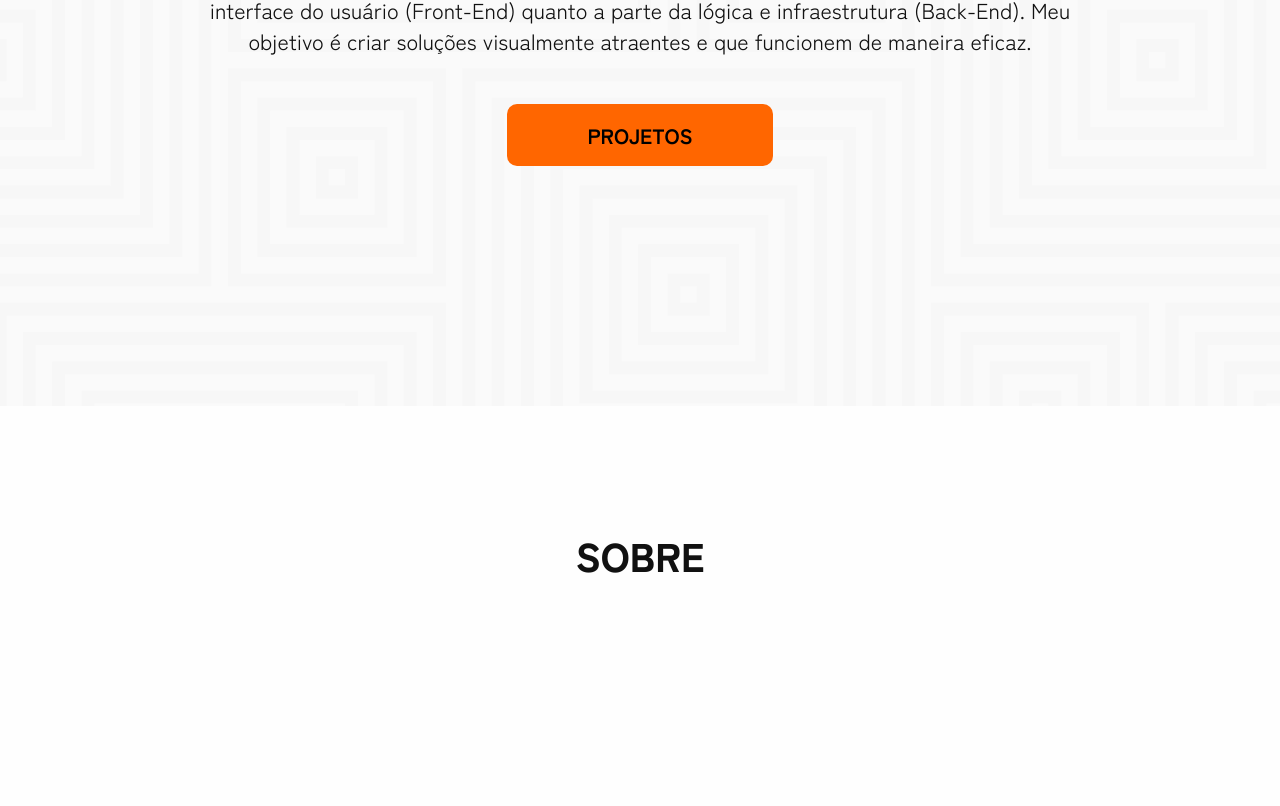
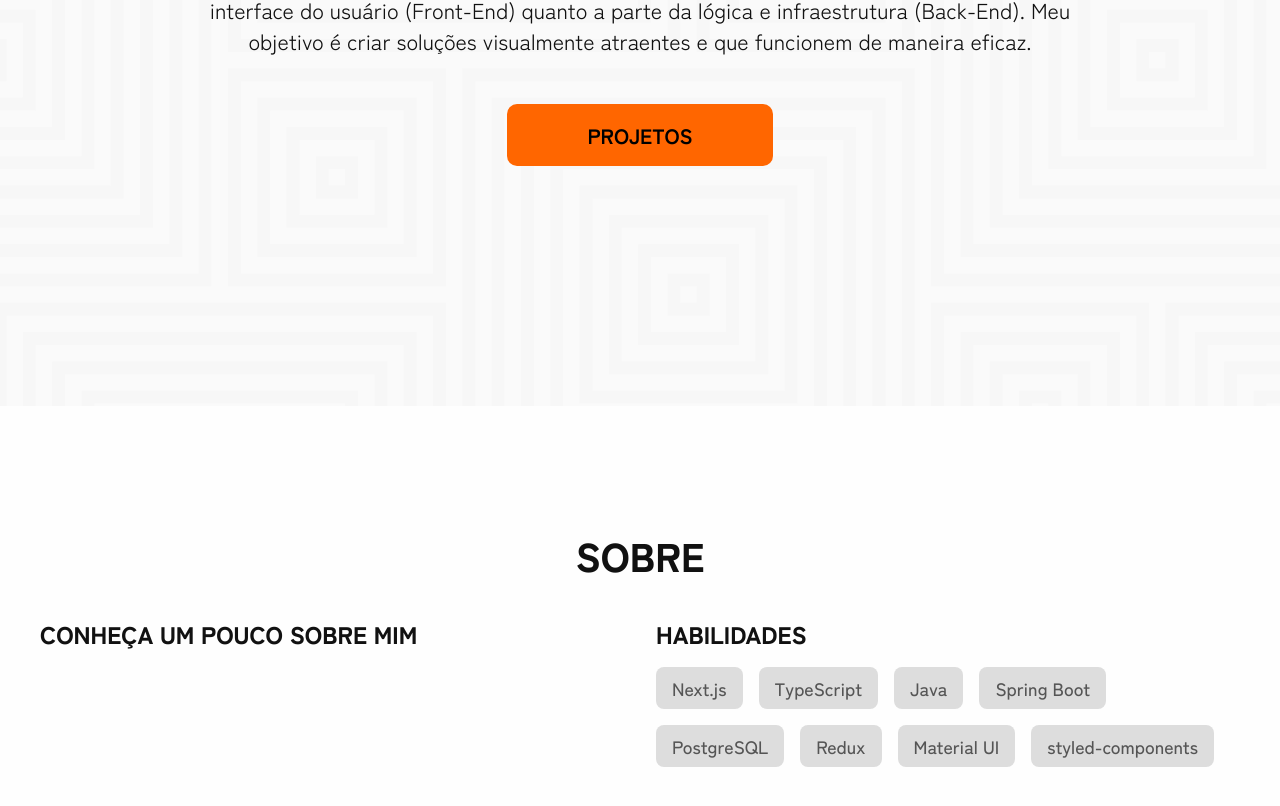
Before and after one commit to filipegallodev/portfolio, a Next.js app in the folder frontend/: page / in a window 1280 px wide. Shown: the part 394-1200 px from the top of the page. Built offline with nearby package versions, Linux system fonts and the light colour scheme.

Commit message:
added skills section, types and json

```diff
--- /dev/null
+++ b/frontend/public/jsons/technologies.json
@@ -0,0 +1,34 @@
+[
+  {
+    "id": "next",
+    "name": "Next.js"
+  },
+  {
+    "id": "typescript",
+    "name": "TypeScript"
+  },
+  {
+    "id": "java",
+    "name": "Java"
+  },
+  {
+    "id": "springboot",
+    "name": "Spring Boot"
+  },
+  {
+    "id": "postgres",
+    "name": "PostgreSQL"
+  },
+  {
+    "id": "redux",
+    "name": "Redux"
+  },
+  {
+    "id": "materialui",
+    "name": "Material UI"
+  },
+  {
+    "id": "styledcomponents",
+    "name": "styled-components"
+  }
+]
--- a/frontend/src/components/AboutMeSection/AboutMeSection.tsx
+++ b/frontend/src/components/AboutMeSection/AboutMeSection.tsx
@@ -1,18 +1,46 @@
 import {
   DefaultContainer,
   DefaultSection,
+  SectionSubTitle,
   SectionTitle,
 } from "@/styles/styled";
 import React from "react";
+import styled from "styled-components";
+import Technologies from "../Technologies.tsx/Technologies";
 
 const AboutMeSection = () => {
   return (
     <DefaultSection id="sobre">
       <DefaultContainer>
         <SectionTitle>Sobre</SectionTitle>
+        <ContentContainer>
+          <DescriptionContainer>
+            <SectionSubTitle>Conheça um pouco sobre mim</SectionSubTitle>
+          </DescriptionContainer>
+          <TechnologiesContainer>
+            <SectionSubTitle>Habilidades</SectionSubTitle>
+            <Technologies />
+          </TechnologiesContainer>
+        </ContentContainer>
       </DefaultContainer>
     </DefaultSection>
   );
 };
 
+const ContentContainer = styled.div`
+  width: 100%;
+  display: flex;
+  align-items: left;
+  justify-content: space-between;
+  gap: 32px;
+`;
+
+const DescriptionContainer = styled.div`
+  width: 100%;
+`;
+
+const TechnologiesContainer = styled.div`
+  width: 100%;
+`;
+
 export default AboutMeSection;
--- /dev/null
+++ b/frontend/src/components/Technologies.tsx/Technologies.tsx
@@ -0,0 +1,44 @@
+import React, { useEffect, useState } from "react";
+import styled from "styled-components";
+
+const Technologies = () => {
+  const [skills, setSkills] = useState<Technology[]>([]);
+
+  useEffect(() => {
+    async function getTechnologies() {
+      const response = await fetch("./jsons/technologies.json");
+      const data = await response.json();
+      if (data !== null) {
+        setSkills(data);
+      }
+    }
+    getTechnologies();
+  }, []);
+
+  return (
+    <SkillsList>
+      {skills.map(({ id, name }) => (
+        <SkillCard key={id}>{name}</SkillCard>
+      ))}
+    </SkillsList>
+  );
+};
+
+const SkillsList = styled.ul`
+  display: flex;
+  align-items: center;
+  justify-content: left;
+  flex-wrap: wrap;
+  gap: 16px;
+`;
+
+const SkillCard = styled.li`
+  background-color: #ddd;
+  padding: 8px 16px;
+  border-radius: 8px;
+  color: #555;
+  font-size: 1.125rem;
+  font-weight: 500;
+`;
+
+export default Technologies;
--- a/frontend/src/styles/globals.css
+++ b/frontend/src/styles/globals.css
@@ -1,7 +1,7 @@
 @import url("https://fonts.googleapis.com/css2?family=Zen+Kaku+Gothic+New:wght@300;400;500;700;900&display=swap");
 
 :root {
-  --max-width: 1100px;
+  --max-width: 1200px;
   --border-radius: 10px;
   --default-font-size: 1.35rem;
   --button-backgroung: #ff6600;
--- a/frontend/src/styles/styled.ts
+++ b/frontend/src/styles/styled.ts
@@ -3,7 +3,6 @@ import styled from "styled-components";
 export const TemplateSection = styled.section`
   width: 100%;
   height: 100%;
-  text-align: center;
   display: flex;
   align-items: center;
   flex-direction: column;
@@ -30,12 +29,22 @@ export const MainSection = styled(TemplateSection)`
 
 export const DefaultContainer = styled.div`
   max-width: var(--max-width);
+  width: 100%;
 `;
 
 export const SectionTitle = styled.h2`
+  text-align: center;
   text-transform: uppercase;
   font-size: 2.5rem;
   font-weight: 800;
+  margin-bottom: 32px;
+`;
+
+export const SectionSubTitle = styled.h3`
+  text-transform: uppercase;
+  font-size: 1.5rem;
+  font-weight: 800;
+  margin-bottom: 16px;
 `;
 
 export const DefaultButton = styled.button`
--- /dev/null
+++ b/frontend/src/types/global.d.ts
@@ -0,0 +1,4 @@
+type Technology = {
+  id: string;
+  name: string;
+}
```
